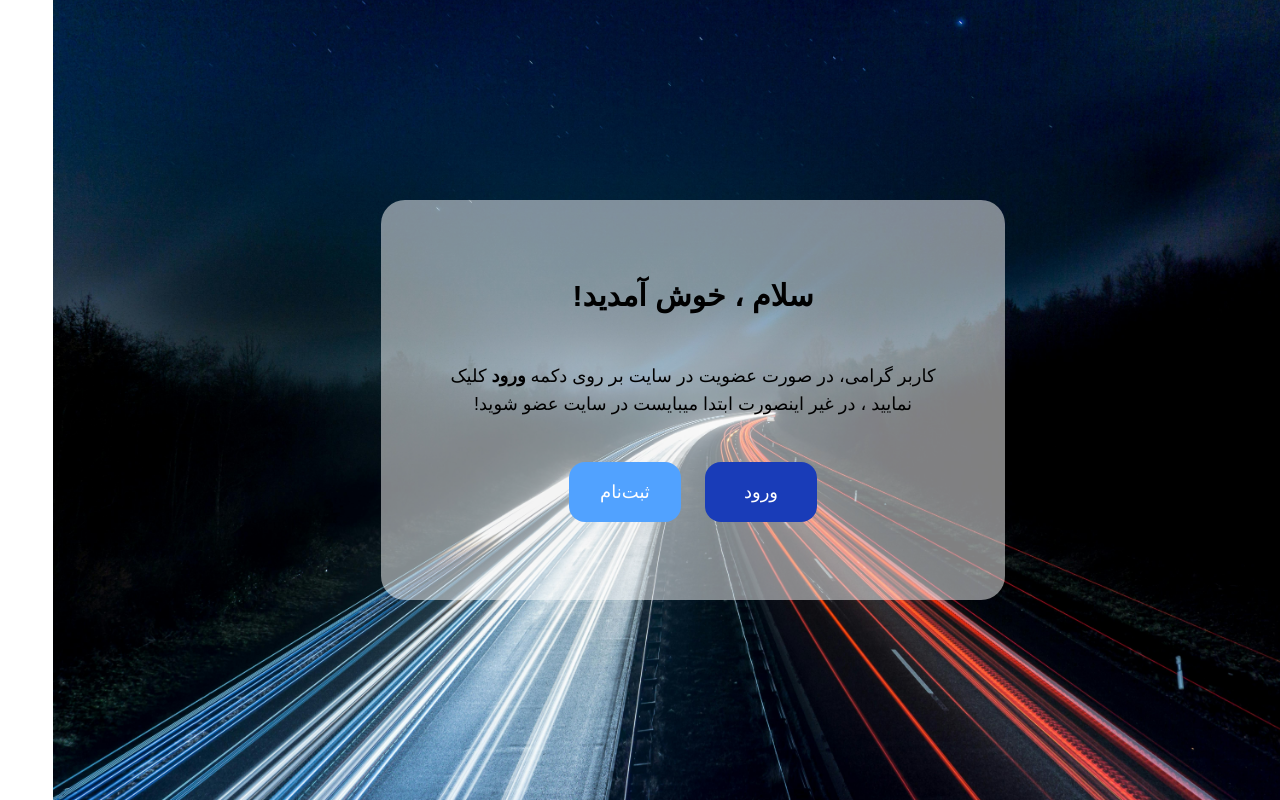
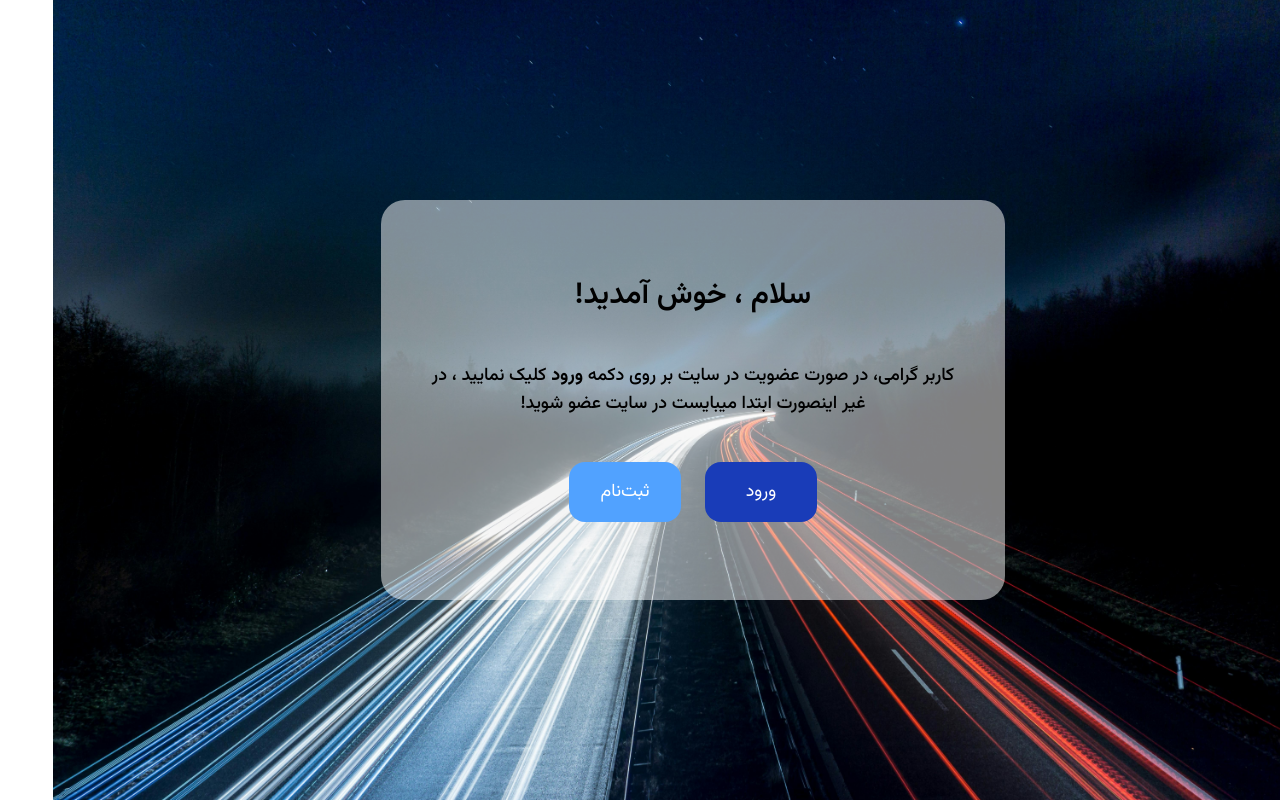
Before and after one commit to maryamjafari15/test-signup-project, a React (Vite) app: page / in a window 1280 px wide. Built offline with nearby package versions, Linux system fonts and the light colour scheme.

Commit message:
deploy vercel

```diff
--- a/src/App.css
+++ b/src/App.css
@@ -1,3 +1,5 @@
+@import url('https://fonts.googleapis.com/css2?family=Vazirmatn:wght@100..900&display=swap');
+
 *,
 *::before,
 *::after {
@@ -11,7 +13,7 @@
 }
 
 body {
-  font-family: "Vazirmatn Variable", sans-serif;
+  font-family: "Vazirmatn", serif;
   overflow-x: hidden;
 }
 
--- a/src/App.tsx
+++ b/src/App.tsx
@@ -4,7 +4,7 @@
 import Login from "./pages/Login";
 import Signup from "./pages/Signup";
 import { PageNotFound } from "./components/PageNotFound";
-import '@fontsource-variable/vazirmatn';
+
 
 function App() {
   const router = createBrowserRouter([
```
Also changed, not shown: 1 other file (tests, documents, lock files or other folders).
